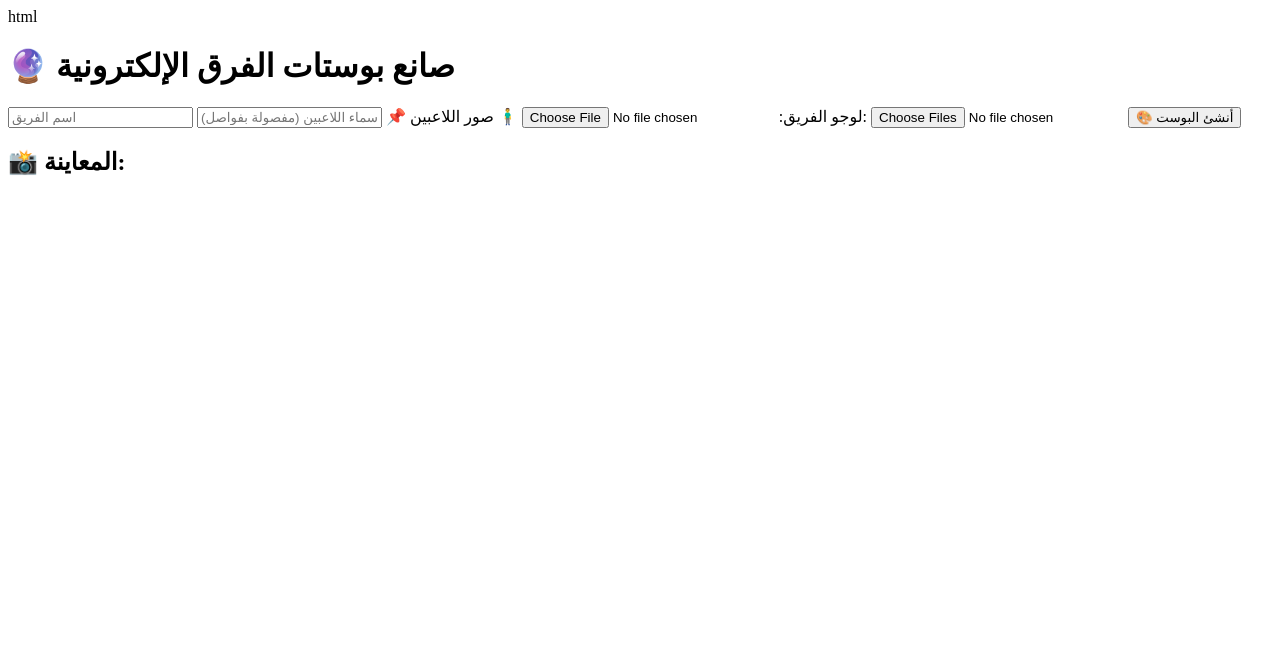
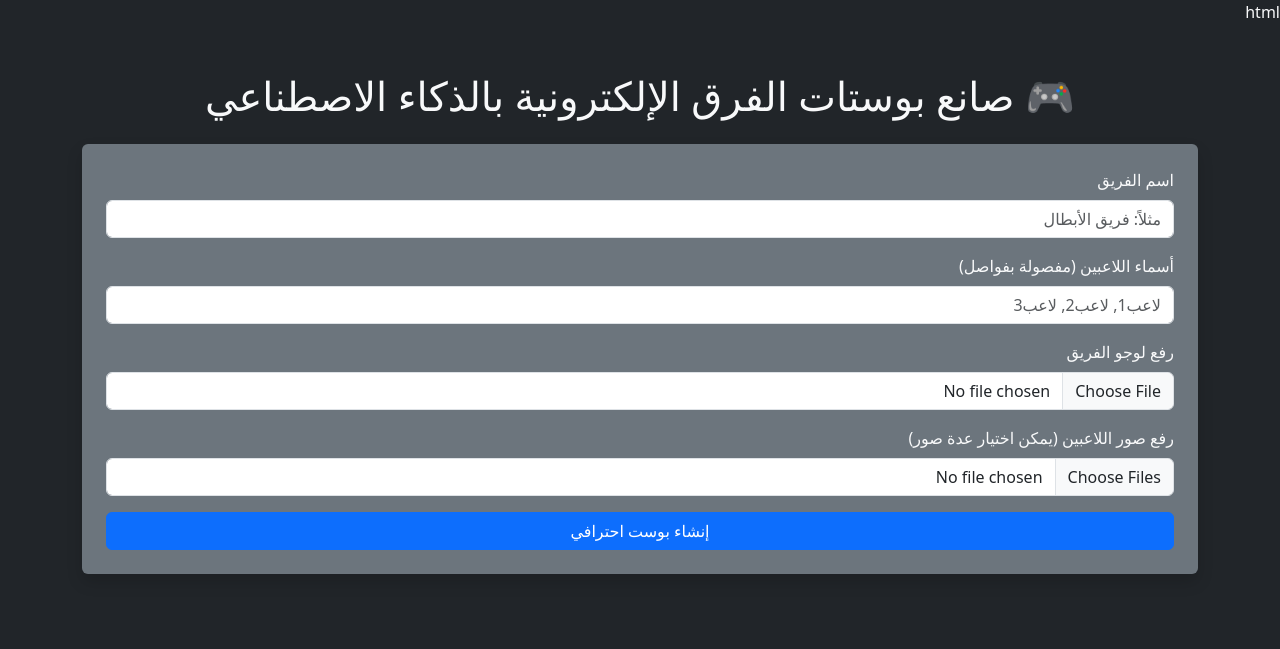
Before and after one commit to SLOMx/AI-POST-TEAM, a plain HTML site: page index.html in a window 1280 px wide. Drawn offline with nearby package versions, Linux system fonts and the light colour scheme.

Commit message:
Update index.html

```diff
--- a/index.html
+++ b/index.html
@@ -1,35 +1,48 @@
 html
 <!DOCTYPE html>
-<html lang="ar">
+<html lang="ar" dir="rtl">
 <head>
   <meta charset="UTF-8" />
   <meta name="viewport" content="width=device-width, initial-scale=1" />
-  <title>AI POST - بوست فريق الألعاب</title>
+  <title>صانع بوستات الفرق - AI Powered</title>
+  <link href="https://cdn.jsdelivr.net/npm/bootstrap@5.3.0/dist/css/bootstrap.rtl.min.css" rel="stylesheet" />
   <link rel="stylesheet" href="style.css" />
-  <script src="https://cdnjs.cloudflare.com/ajax/libs/html2canvas/1.4.1/html2canvas.min.js"></script>
+  <script src="https://cdn.jsdelivr.net/npm/axios/dist/axios.min.js"></script>
 </head>
-<body>
-  <div class="container">
-    <h1>🔮 صانع بوستات الفرق الإلكترونية</h1>
-    <form id="postForm">
-      <input type="text" id="teamName" placeholder="اسم الفريق" required />
-      <input type="text" id="playersNames" placeholder="أسماء اللاعبين (مفصولة بفواصل)" required />
+<body class="bg-dark text-light">
 
-      <label>📌 لوجو الفريق:</label>
-      <input type="file" id="teamLogo" accept="image/*" required />
+  <div class="container py-5">
+    <h1 class="text-center mb-4">🎮 صانع بوستات الفرق الإلكترونية بالذكاء الاصطناعي</h1>
 
-      <label>🧍‍♂️ صور اللاعبين:</label>
-      <input type="file" id="playersImages" accept="image/*" multiple required />
+    <form id="postForm" class="bg-secondary p-4 rounded shadow">
+      <div class="mb-3">
+        <label for="teamName" class="form-label">اسم الفريق</label>
+        <input type="text" class="form-control" id="teamName" placeholder="مثلاً: فريق الأبطال" required />
+      </div>
 
-      <button type="submit">🎨 أنشئ البوست</button>
+      <div class="mb-3">
+        <label for="playersNames" class="form-label">أسماء اللاعبين (مفصولة بفواصل)</label>
+        <input type="text" class="form-control" id="playersNames" placeholder="لاعب1, لاعب2, لاعب3" required />
+      </div>
+
+      <div class="mb-3"><label for="teamLogo" class="form-label">رفع لوجو الفريق</label>
+        <input type="file" class="form-control" id="teamLogo" accept="image/*" required />
+      </div>
+
+      <div class="mb-3">
+        <label for="playersImages" class="form-label">رفع صور اللاعبين (يمكن اختيار عدة صور)</label>
+        <input type="file" class="form-control" id="playersImages" accept="image/*" multiple required />
+      </div>
+
+      <button type="submit" class="btn btn-primary w-100">إنشاء بوست احترافي</button>
     </form>
 
-    <div id="actions">
-      <button id="downloadBtn" style="display:none;">⬇️ تحميل البوست كصورة</button>
+    <div id="loading" class="text-center mt-3" style="display:none;">
+      <div class="spinner-border text-info" role="status"></div>
+      <p>جاري إنشاء البوست...</p>
     </div>
 
-    <h2>📸 المعاينة:</h2>
-    <div id="postPreview" class="post-preview"></div>
+    <div id="result" class="mt-4 text-center"></div>
   </div>
 
   <script src="script.js"></script>
```
